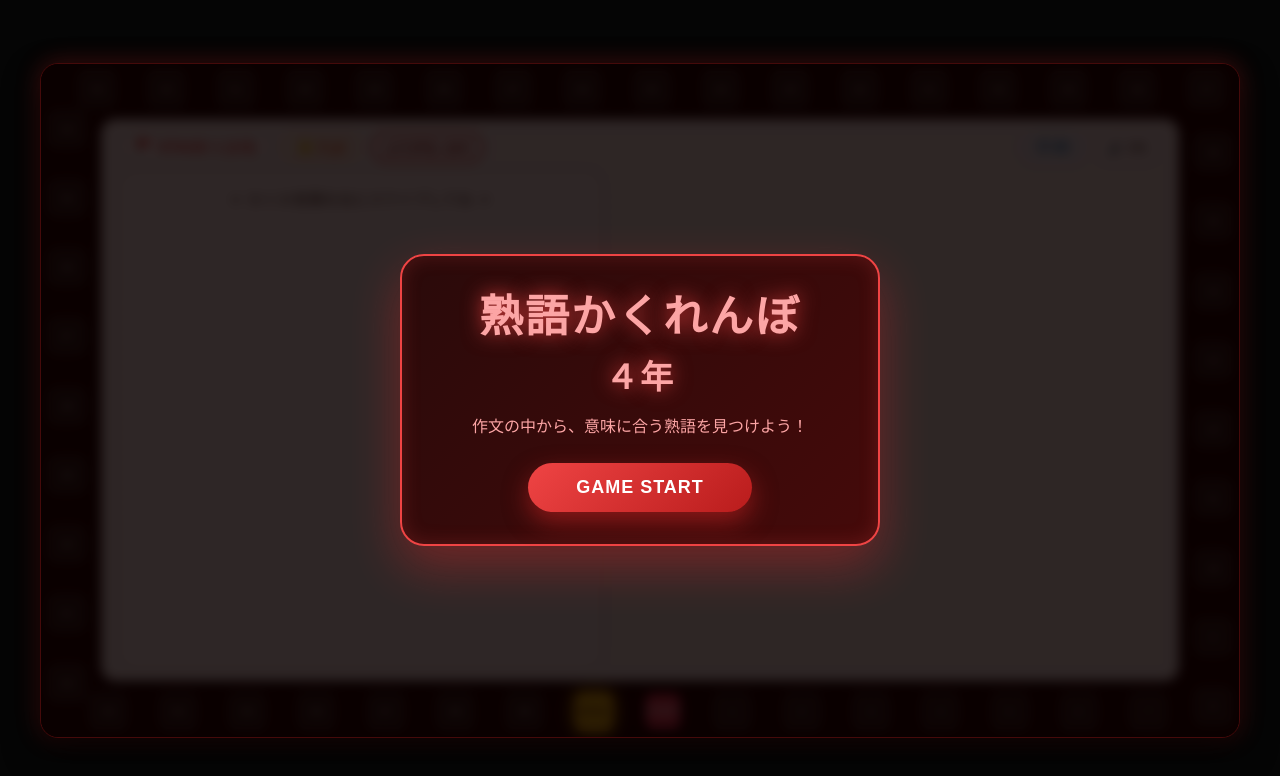
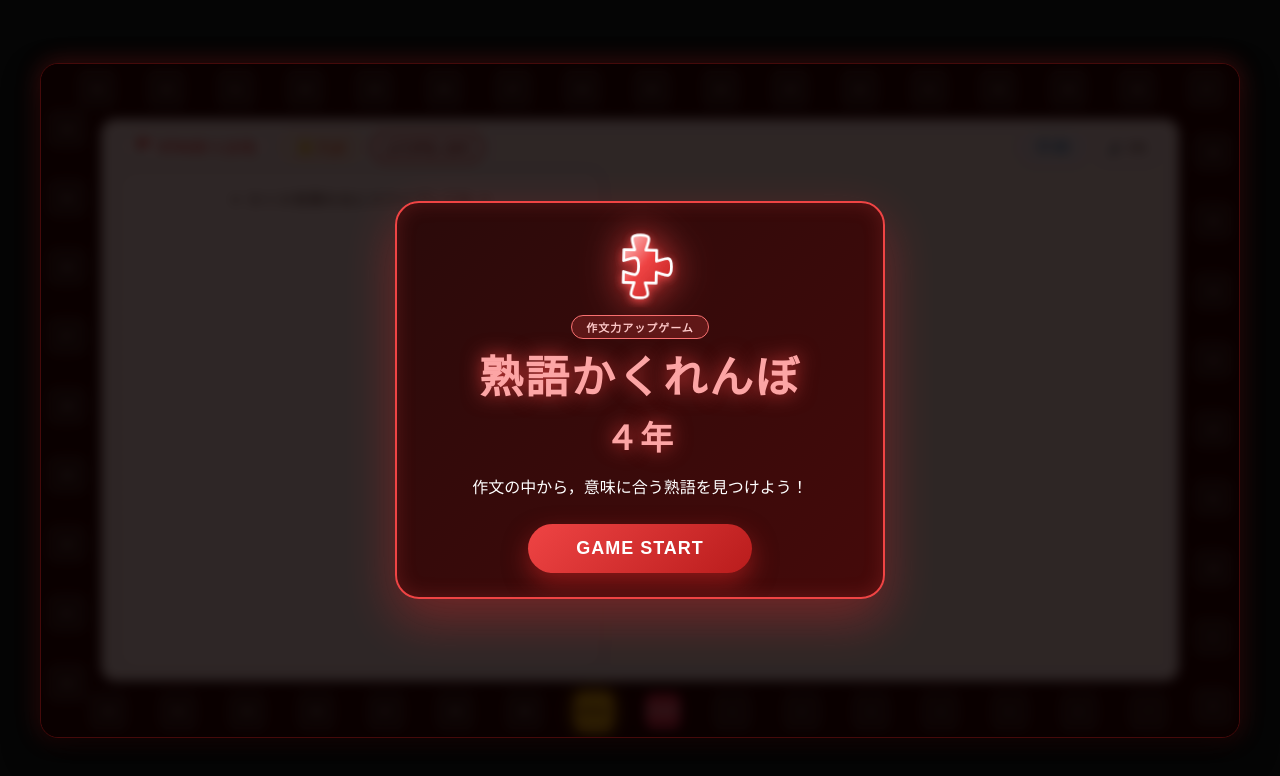
Before and after one commit to t044-050-ctrl/jukugo-kakurenbo-4nen, a plain HTML site: page index.html in a window 1280 px wide. Drawn offline with Linux system fonts and the light colour scheme.

Commit message:
Add files via upload

```diff
--- a/index.html
+++ b/index.html
@@ -4,9 +4,6 @@
 <meta charset="UTF-8">
 <meta name="viewport" content="width=device-width, initial-scale=1.0, maximum-scale=1.0, user-scalable=no">
 <title>熟語かくれんぼ ４年</title>
- <meta property="og:title" content="熟語かくれんぼ ４年">
-    <meta property="og:description" content="【４年国語】作文の中から熟語を見つけるゲームです。">
-    <meta property="og:type" content="website">
 <style>
   * {
     box-sizing: border-box;
@@ -455,17 +452,51 @@
     background: linear-gradient(135deg, #2a0a0a, #450a0a);
     border: 2px solid #ef4444;
     color: #ffffff;
-    padding: 32px;
+    padding: 24px 28px;
     border-radius: 24px;
     text-align: center;
     box-shadow: 0 20px 50px rgba(220, 38, 38, 0.4), inset 0 0 20px rgba(239, 68, 68, 0.2);
-    max-width: 480px; width: 90%;
+    max-width: 490px; width: 92%;
+    position: relative;
+    overflow: hidden;
+  }
+  .puzzle-piece-container {
+    width: 82px;
+    height: 82px;
+    margin: 0 auto 6px auto;
+    display: flex;
+    justify-content: center;
+    align-items: center;
+    filter: drop-shadow(0 0 18px rgba(239, 68, 68, 0.9));
+    animation: pieceFloat 3s ease-in-out infinite alternate;
+  }
+  @keyframes pieceFloat {
+    0% { transform: translateY(0) rotate(0deg); }
+    100% { transform: translateY(-7px) rotate(5deg); }
+  }
+  .start-hero-badge {
+    display: inline-block;
+    padding: 3px 14px;
+    background: rgba(239, 68, 68, 0.22);
+    border: 1px solid #f87171;
+    border-radius: 20px;
+    color: #fecaca;
+    font-size: 11px;
+    font-weight: bold;
+    margin-bottom: 10px;
+    letter-spacing: 1px;
   }
   .start-hero-title {
     font-size: clamp(32px, 5vw, 44px);
     font-weight: 900; letter-spacing: 2px;
     color: #fca5a5; text-shadow: 0 0 20px rgba(239, 68, 68, 0.8);
     margin-bottom: 12px;
+  }
+  .start-hero-desc {
+    color: #ffffff;
+    font-size: 16px;
+    margin-bottom: 24px;
+    line-height: 1.6;
   }
   .start-play-btn {
     background: linear-gradient(135deg, #ef4444, #b91c1c);
@@ -1128,6 +1159,7 @@ let bonusRoundCount = 0;
 let currentIdioms = [];
 let usedHintsInSubStage = [false, false, false, false, false];
 let audioCtx = null;
+let trackAdvanceQueue = Promise.resolve();
 
 let draggedWordElem = null;
 let touchClone = null;
@@ -1476,10 +1508,15 @@ function processDrop(word, slot, sourceElem, cloneElem) {
     if (cloneElem) cloneElem.remove();
 
     const rIndex = currentIdioms.findIndex(i => i.word === word);
+    let earnedRowPts = 0;
     if (rIndex !== -1) {
       document.getElementById(`idiom-row-${rIndex}`).classList.add('completed');
-      const pts = usedHintsInSubStage[rIndex] ? 1 : 2;
-      subStagePoints += pts;
+      earnedRowPts = usedHintsInSubStage[rIndex] ? 1 : 2;
+      subStagePoints += earnedRowPts;
+    }
+
+    if (earnedRowPts > 0) {
+      trackAdvanceQueue = trackAdvanceQueue.then(() => advancePosition(earnedRowPts));
     }
 
     checkAllCompleted();
@@ -1516,11 +1553,11 @@ async function checkAllCompleted() {
     await new Promise(r => setTimeout(r, 2000));
 
     // 1. 先に外周のすごろくを進める
-    if (subStagePoints > 0) {
-      await advancePosition(subStagePoints);
-      // すごろくが完全に止まったのを確認してから少し待ってウィンドウを出す
-      await new Promise(r => setTimeout(r, 600));
-    }
+    // 正解した作文と解答をじっくり見られるように2秒待機（同時に1問ごとのすごろく移動完了も待つ）
+    await Promise.all([
+      new Promise(r => setTimeout(r, 2000)),
+      trackAdvanceQueue
+    ]);
 
     // 2. 緑のクリアウィンドウを出す
     const modal = document.createElement('div');
@@ -1694,7 +1731,7 @@ function startBonusStage() {
 
 // --- 共通UI・ユーティリティ ---
 async function advancePosition(count) {
-  const stepDelay = count > 15 ? 30 : (count > 5 ? 80 : 250);
+  const stepDelay = 380;
 
   for (let step = 0; step < count; step++) {
     if (currentPosition >= 50) {
@@ -1870,9 +1907,43 @@ window.addEventListener('load', () => {
   m.className = 'modal-overlay';
   m.innerHTML = `
     <div class="start-hero-card">
+      <div class="puzzle-piece-container">
+        <svg viewBox="0 0 120 120" width="82" height="82">
+          <defs>
+            <linearGradient id="puzzleGradRed" x1="0%" y1="0%" x2="100%" y2="100%">
+              <stop offset="0%" stop-color="#fecaca" />
+              <stop offset="45%" stop-color="#ef4444" />
+              <stop offset="100%" stop-color="#b91c1c" />
+            </linearGradient>
+            <filter id="puzzleGlowRed" x="-20%" y="-20%" width="140%" height="140%">
+              <feDropShadow dx="0" dy="4" stdDeviation="6" flood-color="#ef4444" flood-opacity="0.9"/>
+            </filter>
+          </defs>
+          <path d="
+            M 36,36
+            L 52,36
+            C 48,22 42,14 60,14
+            C 78,14 72,22 68,36
+            L 84,36
+            L 84,52
+            C 98,48 106,42 106,60
+            C 106,78 98,72 84,68
+            L 84,84
+            L 68,84
+            C 72,98 78,106 60,106
+            C 42,106 48,98 52,84
+            L 36,84
+            L 36,68
+            C 50,72 58,78 58,60
+            C 58,42 50,48 36,52
+            Z"
+            fill="url(#puzzleGradRed)" stroke="#ffffff" stroke-width="4" stroke-linejoin="round" filter="url(#puzzleGlowRed)"/>
+        </svg>
+      </div>
+      <div class="start-hero-badge">作文力アップゲーム</div>
       <h1 class="start-hero-title" style="line-height: 1.3;">熟語かくれんぼ<br><span style="font-size: 0.75em;">４年</span></h1>
-      <p style="color: #fca5a5; font-size: 16px; margin-bottom: 24px; line-height: 1.6;">
-        作文の中から、意味に合う熟語を見つけよう！
+      <p class="start-hero-desc">
+        作文の中から，意味に合う熟語を見つけよう！
       </p>
       <button class="start-play-btn" onclick="initAudio(); this.closest('.modal-overlay').remove(); startStage();">GAME START</button>
     </div>
```
